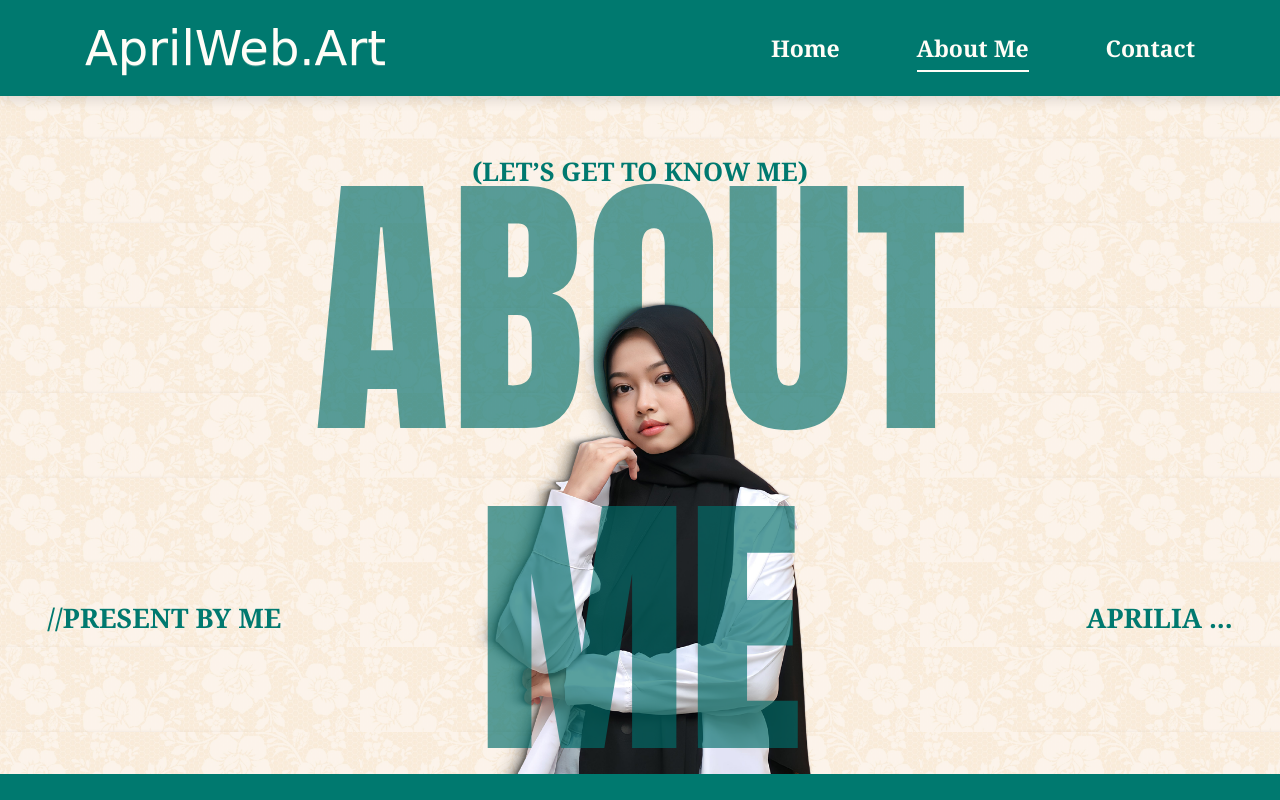
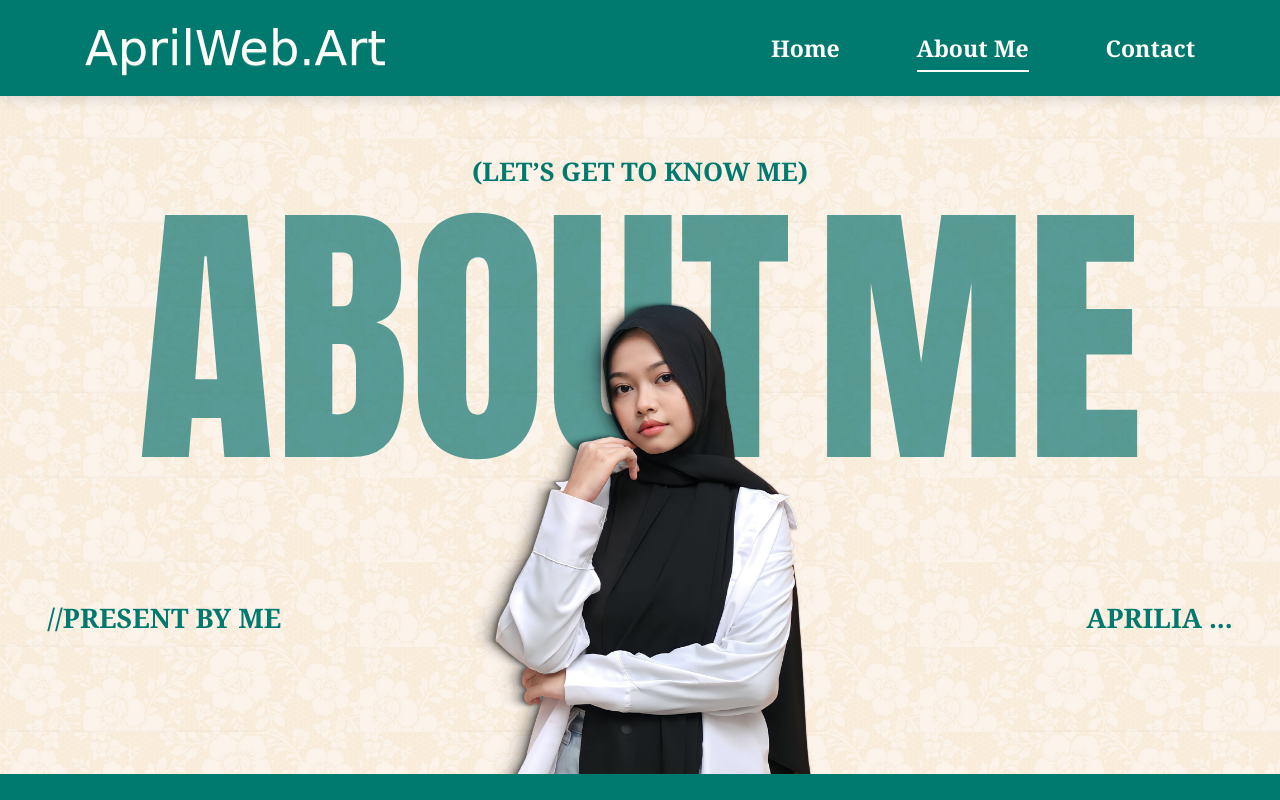
Before and after one commit to amadeusmozartissagei/porto-devy, a plain HTML site: page about.html in a window 1280 px wide. Shown: the top 800 px of the page. Drawn offline with Linux system fonts and the light colour scheme.

Commit message:
style: update about-title-bg layout, alignment, and responsive positioning constraints

```diff
--- a/style.css
+++ b/style.css
@@ -830,9 +830,11 @@ a {
 
 .about-title-bg {
   position: absolute;
-  z-index: auto;
-  inset: 112px 0 auto;
-  display: block;
+  z-index: 1;
+  inset: clamp(140px, 11vw, 170px) 0 auto;
+  display: flex;
+  justify-content: center;
+  gap: clamp(0.75rem, 2vw, 2rem);
   font-family: "Anton", Impact, "Arial Black", sans-serif;
   font-style: normal;
   font-size: clamp(12rem, 22vw, 22rem);
@@ -845,16 +847,11 @@ a {
 }
 
 .about-title-bg span {
-  position: absolute;
-  top: 0;
-  left: 50%;
-  z-index: 1;
-  transform: translateX(-50%);
+  position: static;
+  transform: none;
 }
 
 .about-title-bg span + span {
-  top: clamp(255px, 25vw, 350px);
-  z-index: 3;
   margin: 0;
 }
 
@@ -1182,7 +1179,7 @@ a {
 
   .about-title-bg {
     z-index: auto;
-    inset: 122px 0 0;
+    inset: clamp(150px, 16vw, 190px) 0 0;
     display: block;
     font-size: clamp(13rem, 34vw, 22rem);
     line-height: 0.74;
@@ -1385,7 +1382,7 @@ a {
 
   .about-title-bg {
     z-index: auto;
-    inset: 145px 0 auto;
+    inset: 152px 0 auto;
     font-size: clamp(9.9rem, 41.5vw, 10.3rem);
     line-height: 0.74;
     letter-spacing: 0;
@@ -1400,7 +1397,7 @@ a {
   }
 
   .about-title-bg span + span {
-    top: 278px;
+    top: 285px;
     left: 50%;
     z-index: 3;
     margin: 0;
```
